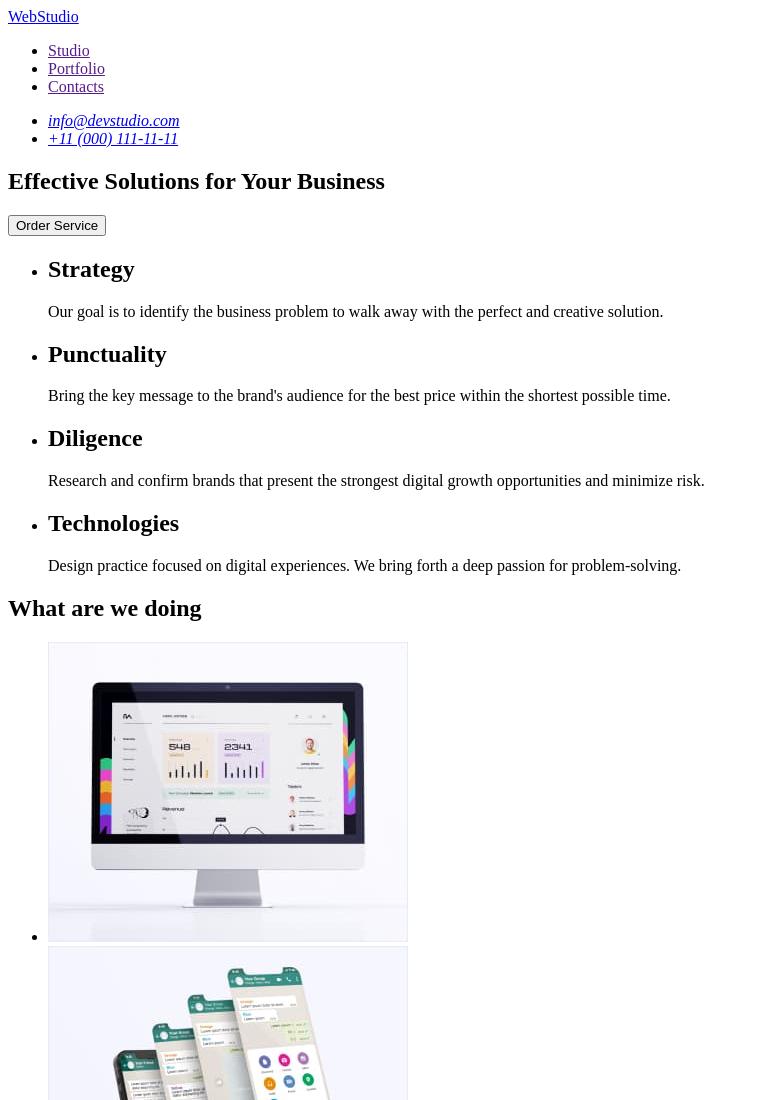
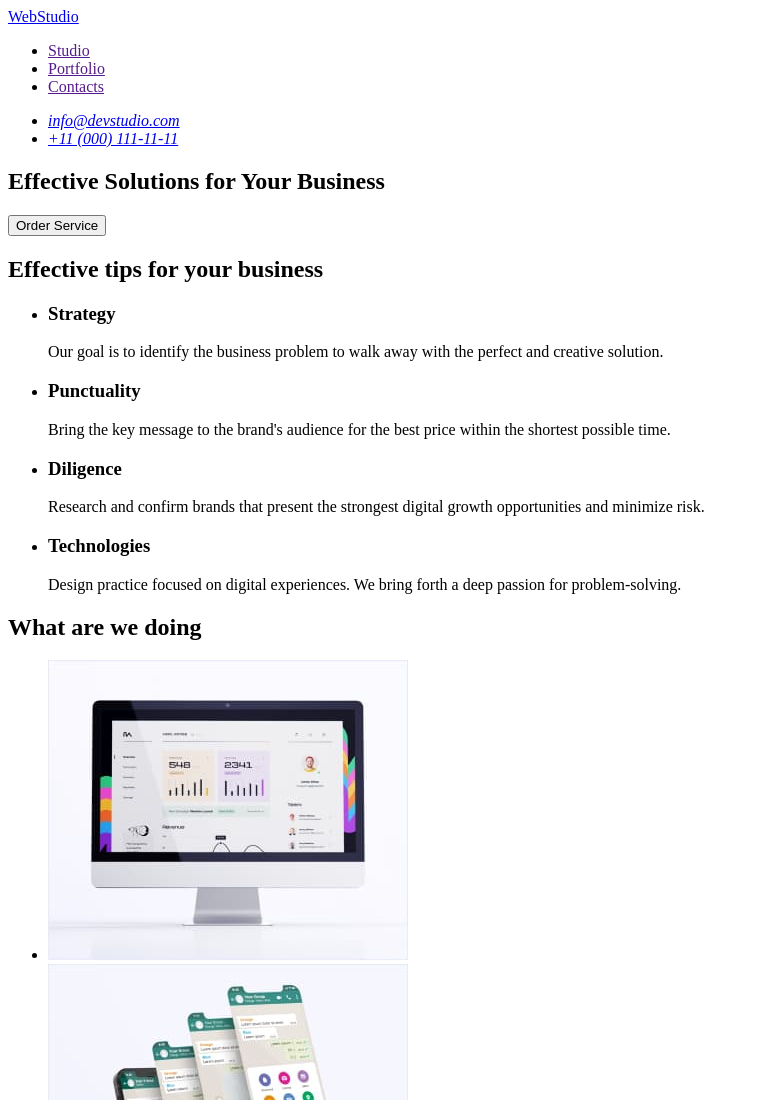
Before and after one commit to LuBronson/goit-markup-hw-01, a plain HTML site: page index.html in a window 1280 px wide. Shown: the top 1100 px of the page, without its empty margins (0-759 px from the left). Drawn offline with Linux system fonts and the light colour scheme.

Commit message:
Update index.html

```diff
--- a/index.html
+++ b/index.html
@@ -16,9 +16,12 @@
         <nav>
             <a href="./index.html">WebStudio</a>
             <ul>
-                <li> <a href="">Studio</a></li>
-                <li> <a href="">Portfolio</a></li>
-                <li> <a href="">Contacts</a></li>
+                <li> <a href="">Studio</a>
+                </li>
+                <li> <a href="">Portfolio</a>
+                </li>
+                <li> <a href="">Contacts</a>
+                </li>
             </ul>
         </nav>
 
@@ -40,25 +43,26 @@
 
         <!-- What are we doing -->
         <section>
+            <h2>Effective tips for your business</h2>
             <ul>
                 <li>
-                    <h2>Strategy</h2>
+                    <h3>Strategy</h3>
                     <p>Our goal is to identify the business
                         problem to walk away with the perfect and creative solution.</p>
                 </li>
                 <li>
-                    <h2>Punctuality</h2>
+                    <h3>Punctuality</h3>
                     <p>Bring the key message to the brand's audience for the best price within the shortest possible
                         time.</p>
                 </li>
                 <li>
-                    <h2>Diligence</h2>
+                    <h3>Diligence</h3>
                     <p>Research and confirm brands that present the strongest digital growth opportunities and
                         minimize
                         risk.</p>
                 </li>
                 <li>
-                    <h2>Technologies</h2>
+                    <h3>Technologies</h3>
                     <p>Design practice focused on digital experiences. We bring forth a deep passion for
                         problem-solving.</p>
                 </li>
```
